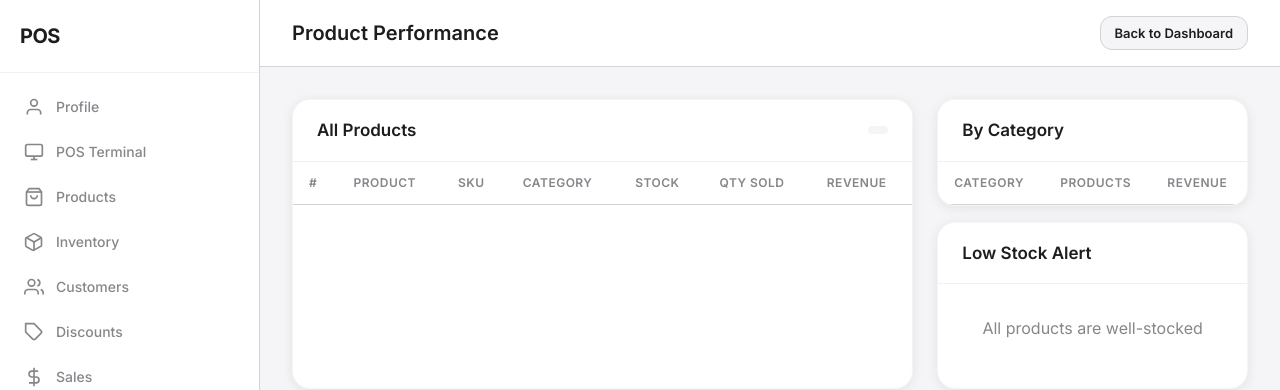
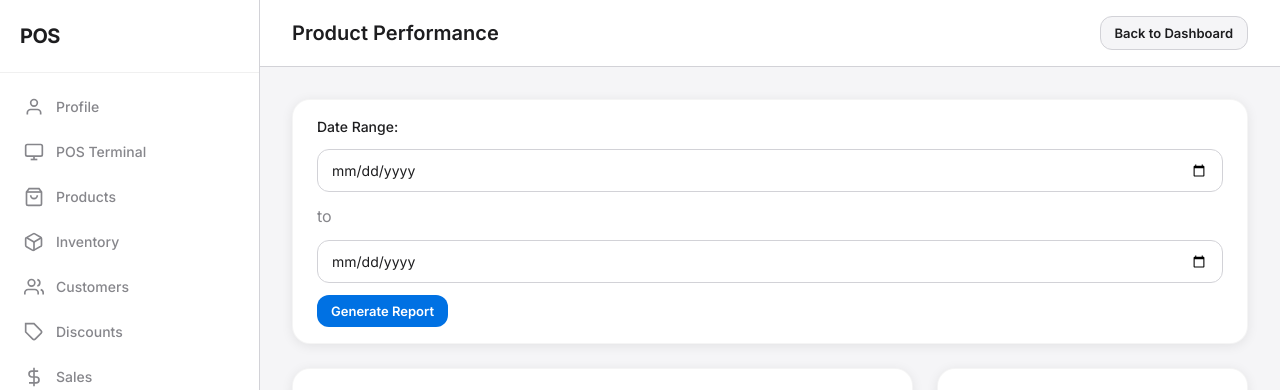
Before and after one commit to 7aib/point-of-sale, a Django app: page /reports/products/ in a window 1280 px wide. Shown: the top 390 px of the page. Run offline with Django 5.2, Linux system fonts and the light colour scheme; the visitor is signed in with stand-in values (Sample User, id 1); data comes from the database, SQL or seed files in the repository; data that the repository does not hold is empty.

Commit message:
feat: Add date range filter to product and customer reports

```diff
--- a/reports/templates/reports/product_report.html
+++ b/reports/templates/reports/product_report.html
@@ -8,6 +8,19 @@
 {% endblock %}
 
 {% block content %}
+<!-- Date Filter -->
+<div class="apple-card" style="margin-bottom: 24px;">
+    <div class="apple-card-body" style="padding: 16px 24px;">
+        <form method="get" style="display: flex; gap: 12px; align-items: center; flex-wrap: wrap;">
+            <label style="font-size: 14px; font-weight: 500;">Date Range:</label>
+            <input type="date" name="date_from" value="{{ date_from }}" class="apple-form-input">
+            <span style="color: var(--apple-text-secondary);">to</span>
+            <input type="date" name="date_to" value="{{ date_to }}" class="apple-form-input">
+            <button type="submit" class="apple-btn apple-btn-primary apple-btn-sm">Generate Report</button>
+        </form>
+    </div>
+</div>
+
 <div class="apple-grid" style="grid-template-columns: 2fr 1fr; gap: 24px;">
     <!-- Products Table -->
     <div class="apple-card">
--- a/reports/views.py
+++ b/reports/views.py
@@ -4,6 +4,7 @@ from django.http import JsonResponse
 from django.db.models import Q, Sum, Count, Avg, F
 from django.utils import timezone
 from django.db.models.functions import TruncDate, TruncMonth, TruncHour
+from django.utils.dateparse import parse_date
 
 from datetime import timedelta
 from decimal import Decimal
@@ -147,21 +148,33 @@ def sales_report(request):
 
 @login_required
 def product_report(request):
-    # Product performance
+    date_from = request.GET.get("date_from", "")
+    date_to = request.GET.get("date_to", "")
+
+    d_from = parse_date(date_from) if date_from else None
+    d_to = parse_date(date_to) if date_to else None
+
     products = Product.objects.filter(is_deleted=False).annotate(
         total_sold=Count("order_items"),
         total_revenue=Sum("order_items__total_price"),
-        total_qty=Sum("order_items__quantity"),
     ).order_by("-total_revenue")
 
-    # Category performance
+    if d_from:
+        products = products.filter(order_items__order__created_at__date__gte=d_from).distinct()
+    if d_to:
+        products = products.filter(order_items__order__created_at__date__lte=d_to).distinct()
+
     categories = Category.objects.filter(is_active=True).annotate(
         product_count=Count("products"),
         total_sold=Count("products__order_items"),
         total_revenue=Sum("products__order_items__total_price"),
     ).order_by("-total_revenue")
 
-    # Low stock products
+    if d_from:
+        categories = categories.filter(products__order_items__order__created_at__date__gte=d_from).distinct()
+    if d_to:
+        categories = categories.filter(products__order_items__order__created_at__date__lte=d_to).distinct()
+
     low_stock_products = Product.objects.filter(
         is_deleted=False, is_active=True,
         stock_quantity__lte=F("low_stock_threshold"),
@@ -171,16 +184,31 @@ def product_report(request):
         "products": products,
         "categories": categories,
         "low_stock_products": low_stock_products,
+        "date_from": date_from,
+        "date_to": date_to,
     })
 
 
 @login_required
 def customer_report(request):
+    date_from = request.GET.get("date_from", "")
+    date_to = request.GET.get("date_to", "")
+
+    d_from = parse_date(date_from) if date_from else None
+    d_to = parse_date(date_to) if date_to else None
+
     # Top customers by revenue
     top_customers = Customer.objects.filter(is_deleted=False).annotate(
         order_count=Count("orders"),
         revenue=Sum("orders__total_amount"),
-    ).filter(order_count__gt=0).order_by("-revenue")[:20]
+    ).filter(order_count__gt=0)
+
+    if d_from:
+        top_customers = top_customers.filter(orders__created_at__date__gte=d_from)
+    if d_to:
+        top_customers = top_customers.filter(orders__created_at__date__lte=d_to)
+
+    top_customers = top_customers.distinct().order_by("-revenue")[:20]
 
     # Customer acquisition (new customers per month, last 12 months)
     twelve_months_ago = timezone.now() - timedelta(days=365)
@@ -202,6 +230,8 @@ def customer_report(request):
         "customer_acquisition": list(customer_acquisition),
         "total_customers": total_customers,
         "customers_with_orders": customers_with_orders,
+        "date_from": date_from,
+        "date_to": date_to,
     })
 
 
```
Also changed, not shown: reports/templates/reports/customer_report.html (+13 -0 lines).
